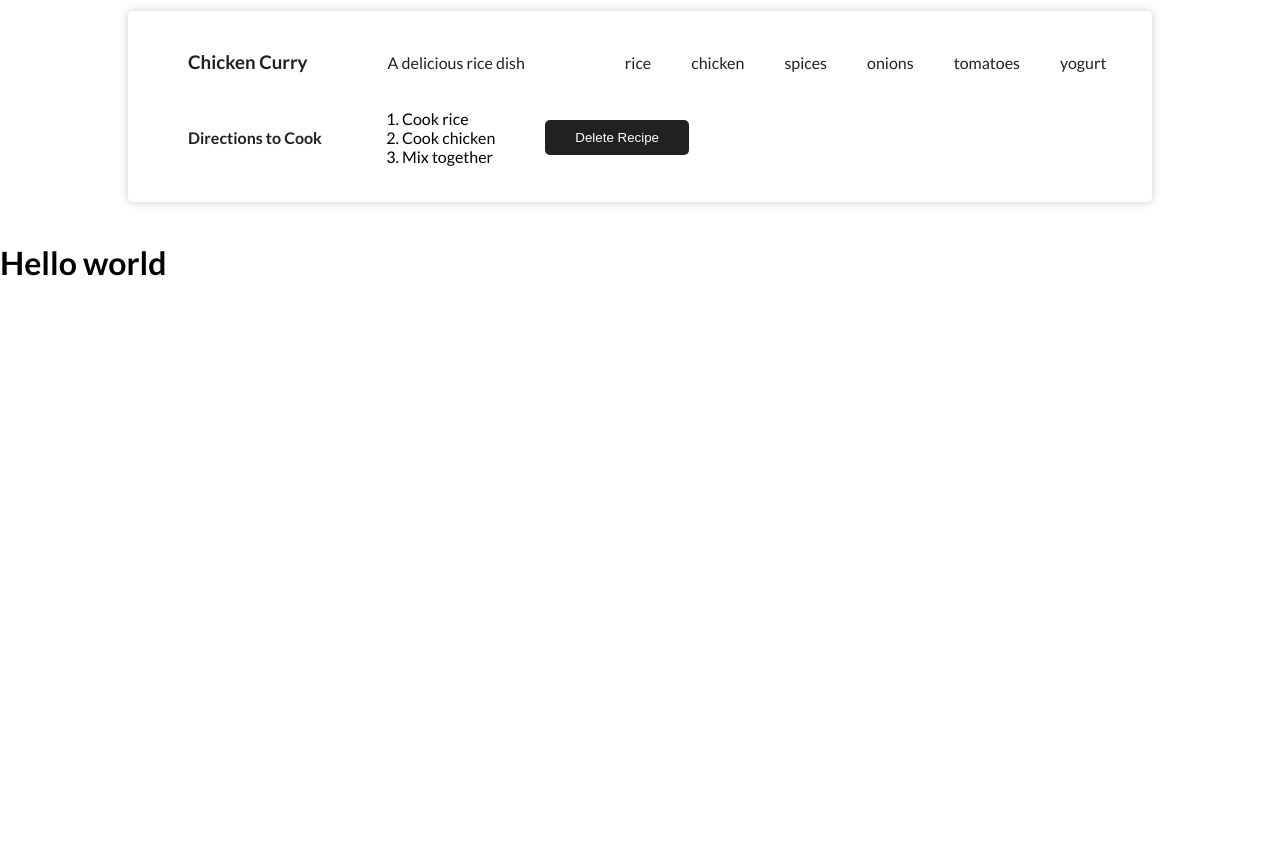
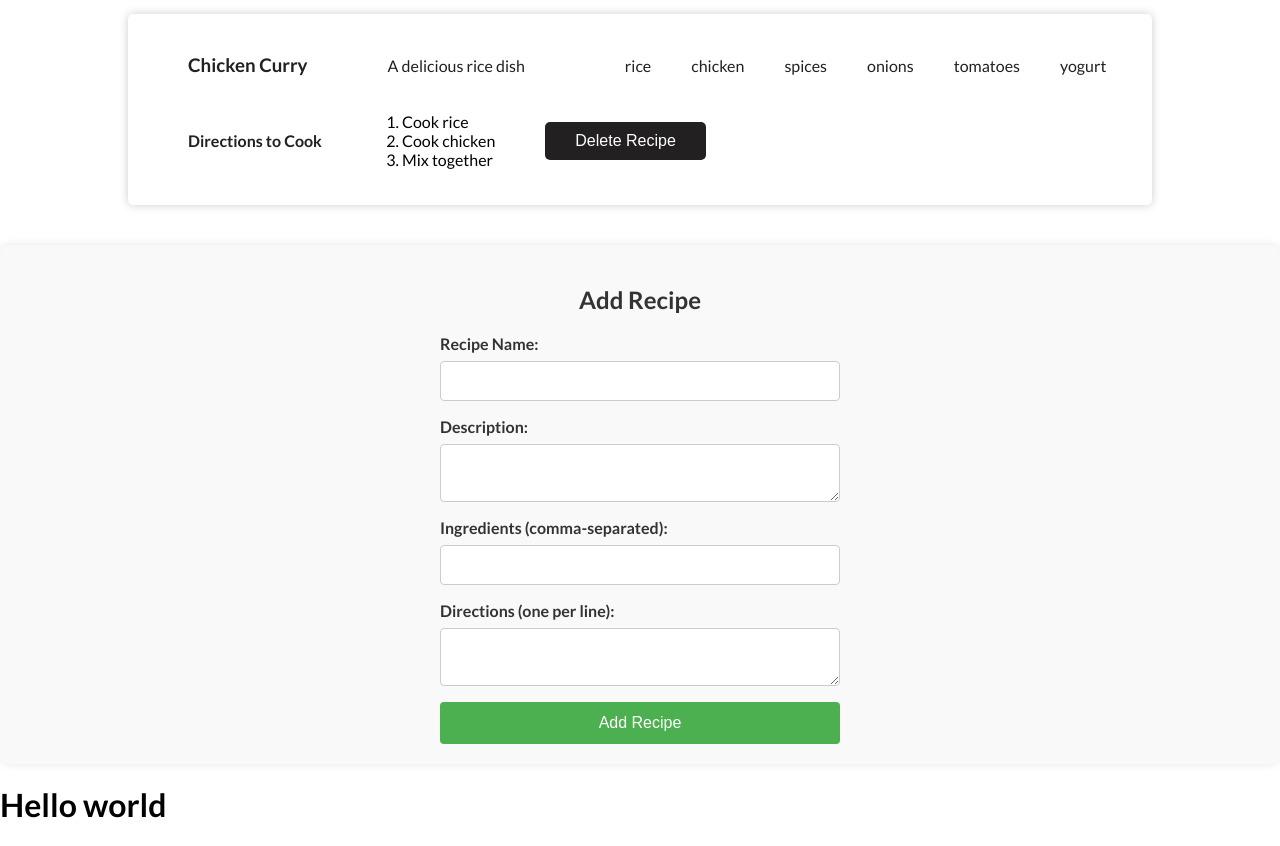
Before and after one commit to baqar-abbas/codeAlpha-recipe-book-website, a website: page index.html in a window 1280 px wide. Shown: the part 1080-1926 px from the top of the page. Before the commit the page ends 1384 px from the top, so only its background shows below. Drawn offline with Linux system fonts and the light colour scheme.

Commit message:
implement the functionality of adding and deleting recipe through javascipt

```diff
--- a/index.html
+++ b/index.html
@@ -4,7 +4,7 @@
     <meta charset="UTF-8">
     <meta name="viewport" content="width=device-width, initial-scale=1.0">
     <link rel="stylesheet" href="style.css">
-    <title>Document</title>
+    <title>Recipe-Book-Website</title>
 </head>
 <body>
     <header>
@@ -13,7 +13,7 @@
         <ul class="desktop-links">
             <li><a href="#home">Home</a></li>
             <li><a href="#recipe-display">Recipes</a></li>
-            <li><a href="#">About</a></li>
+            <li><a href="#add-recipe">Add Recipe</a></li>
             <li><a href="#">Contact Us</a></li>
         </ul>
     </div>
@@ -25,6 +25,24 @@
         <p class="main-para"><b>Home to your favourite recipes</b></p>
     </section>
     <section id="recipe-display" class="recipe-section"></section>
+    <section id="add-recipe" class="recipe-add">
+        <h2 class="add-recipe-heading">Add Recipe</h2>
+        <form id="recipe-form">
+            <label for="recipe-name">Recipe Name:</label>
+            <input type="text" id="recipe-name" required>
+
+            <label for="recipe-description">Description:</label>
+            <textarea id="recipe-description" required></textarea>
+
+            <label for="recipe-ingredients">Ingredients (comma-separated):</label>
+            <input type="text" id="recipe-ingredients" required>
+
+            <label for="recipe-directions">Directions (one per line):</label>
+            <textarea id="recipe-directions" required></textarea>
+
+            <button type="button" onclick="addRecipe()">Add Recipe</button>
+        </form>
+    </section>
 </main>
     <h1>Hello world</h1>
     <script src="recipe.js"></script>
--- a/recipe.js
+++ b/recipe.js
@@ -23,7 +23,22 @@ const recipeArr = [
     },
 ];
 
+// const recipeSection = document.querySelector('.recipe-section');
+// const recipeDiv = document.createElement('div');
+// recipeDiv.classList.add('recipe');
+// recipeSection.appendChild(recipeDiv);
+
+// const heading = document.createElement('h2');
+// heading.classList.add('recipe-heading');
+// heading.textContent = 'Recipes';
+// recipeDiv.appendChild(heading);
+
+// function createRecipeItem(recipe) {};
+
+
+function display () {
     const recipeSection = document.querySelector('.recipe-section');
+    recipeSection.innerHTML = ''; // Clear the existing content
     const recipeDiv = document.createElement('div');
     recipeDiv.classList.add('recipe');
     recipeSection.appendChild(recipeDiv);
@@ -37,7 +52,9 @@ const recipeListDiv = document.createElement('div');
 recipeListDiv.classList.add('recipe-list');
 recipeDiv.appendChild(recipeListDiv);
 
-recipeArr.forEach((recipe) => {
+// recipeListDiv.innerHTML = ''; // Clear the existing recipes
+
+recipeArr.forEach((recipe, index) => {
 const recipeItem = document.createElement('div');
 recipeItem.classList.add('recipe-item');
 recipeListDiv.appendChild(recipeItem);
@@ -55,6 +72,8 @@ recipeItem.appendChild(recipeDescription);
 const recipeIngredients = document.createElement('ul');
 recipeIngredients.classList.add('recipe-ingredients');
 recipeItem.appendChild(recipeIngredients);
+
+console.log(index);
 
 recipe.ingredients.forEach((ingredient) => {
     const recipeIngredient = document.createElement('li');
@@ -82,5 +101,37 @@ recipe.directions.forEach((direction) => {
 const deleteButton = document.createElement('button');
 deleteButton.classList.add('delete-button');
 deleteButton.textContent = 'Delete Recipe';
+deleteButton.addEventListener('click', () => deleteRecipe(index));
+// deleteButton.addEventListener('click', deleteRecipe(index));
 recipeItem.appendChild(deleteButton);
 });
+};
+
+display();
+
+function addRecipe() {
+    const recipeForm = document.getElementById('recipe-form');
+
+    const newRecipe = {
+        id: recipeArr.length + 1,
+        name: recipeForm.querySelector('#recipe-name').value,
+        description: recipeForm.querySelector('#recipe-description').value,
+        ingredients: recipeForm.querySelector('#recipe-ingredients').value.split(',').map(item => item.trim()),
+        directions: recipeForm.querySelector('#recipe-directions').value.split('\n').map(item => item.trim()),
+    };
+
+    recipeArr.push(newRecipe);
+
+    // Clear form fields
+    recipeForm.reset();
+
+    // Update the displayed recipes
+    display();
+}
+
+
+function deleteRecipe(recipeIndex) {
+    console.log(recipeIndex);
+    recipeArr.splice(recipeIndex, 1);
+    display();
+}
--- a/style.css
+++ b/style.css
@@ -18,7 +18,8 @@ body {
     min-height: 8vh;
     background-color: #222020;
     font-family: "Lato", sans-serif;
-    position: sticky;
+    position: fixed;
+    width: 100%;
     top: 0;
     z-index: 10;
 }
@@ -54,6 +55,7 @@ body {
 } */
 
 .headline {
+    margin-top: 8vh;
     background-image: url('./images/recipeapp.jpg');
     background-size: 100% 100%;
     background-position: top;
@@ -156,6 +158,58 @@ body {
     border: 1px solid #222020;
 }
 
+/* Add this CSS to your existing style.css file */
+
+.recipe-add {
+    background-color: #f9f9f9;
+    padding: 20px;
+    border-radius: 10px;
+    box-shadow: 0 0 10px rgba(0, 0, 0, 0.1);
+    margin: 20px 0;
+}
+
+.add-recipe-heading {
+    color: #333;
+    text-align: center;
+}
+
+#recipe-form {
+    display: flex;
+    flex-direction: column;
+    max-width: 400px;
+    margin: 0 auto;
+}
+
+label {
+    margin-bottom: 8px;
+    font-weight: bold;
+    color: #333;
+}
+
+input,
+textarea {
+    padding: 10px;
+    margin-bottom: 16px;
+    border: 1px solid #ccc;
+    border-radius: 4px;
+    font-size: 16px;
+}
+
+button {
+    background-color: #4caf50;
+    color: white;
+    padding: 12px;
+    border: none;
+    border-radius: 4px;
+    cursor: pointer;
+    font-size: 16px;
+}
+
+button:hover {
+    background-color: #45a049;
+}
+
+
 /* Mobile view css rule set */
 
 /* @media screen and (max-width: 768px) {
```
Lines whose indentation alone changed are shown as unchanged.
